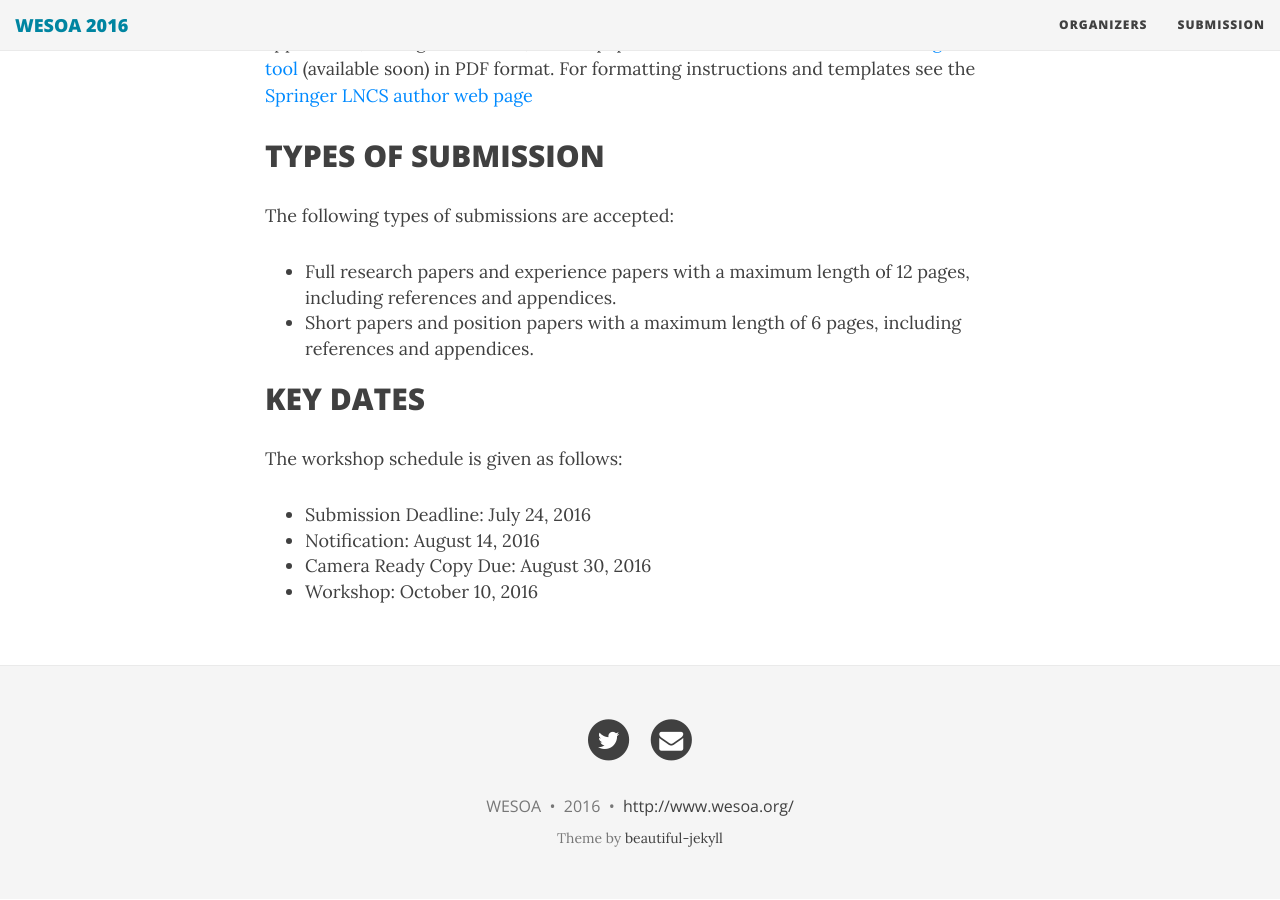
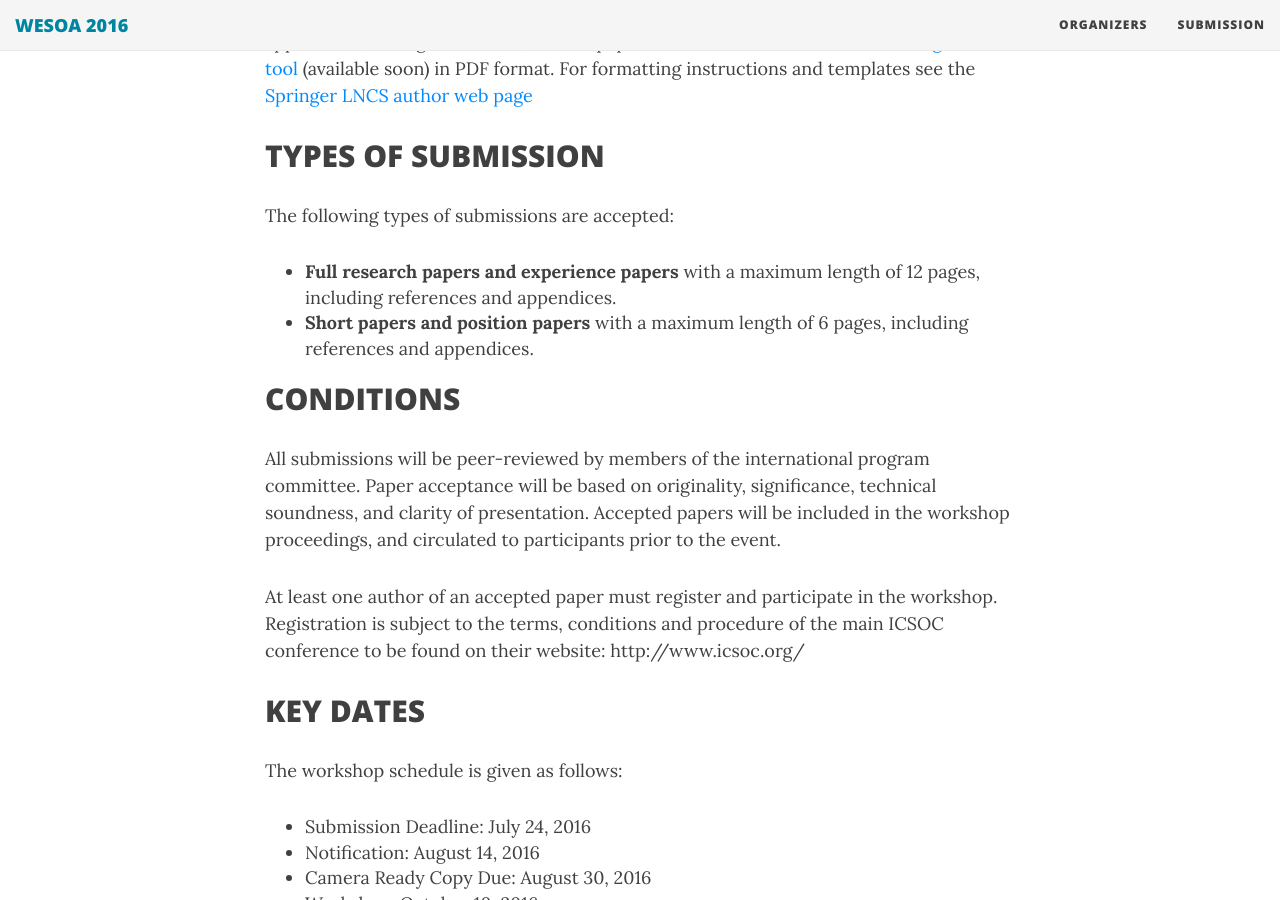
Before and after one commit to zirpins/wesoa, a Jekyll site: the page built from submission.md, in a window 1280 px wide and 900 px high, scrolled down 580 px. Built offline with Jekyll 4.4.1, drawn with Linux system fonts in a browser that asks for light colours; nearby versions of some CDN libraries.

Commit message:
add conditions

```diff
--- a/submission.md
+++ b/submission.md
@@ -13,10 +13,16 @@ Authors are invited to submit original, previously unpublished research papers.
 
 The following types of submissions are accepted:
 
-- Full research papers and experience papers with a maximum length of 12
+- **Full research papers and experience papers** with a maximum length of 12
 pages, including references and appendices.
-- Short papers and position papers with a maximum length of 6 pages,
+- **Short papers and position papers** with a maximum length of 6 pages,
 including references and appendices.
+
+## CONDITIONS
+
+All submissions will be peer-reviewed by members of the international program committee. Paper acceptance will be based on originality, significance, technical soundness, and clarity of presentation. Accepted papers will be included in the workshop proceedings, and circulated to participants prior to the event.
+
+At least one author of an accepted paper must register and participate in the workshop. Registration is subject to the terms, conditions and procedure of the main ICSOC conference to be found on their website: http://www.icsoc.org/
 
 ## KEY DATES
 
```
